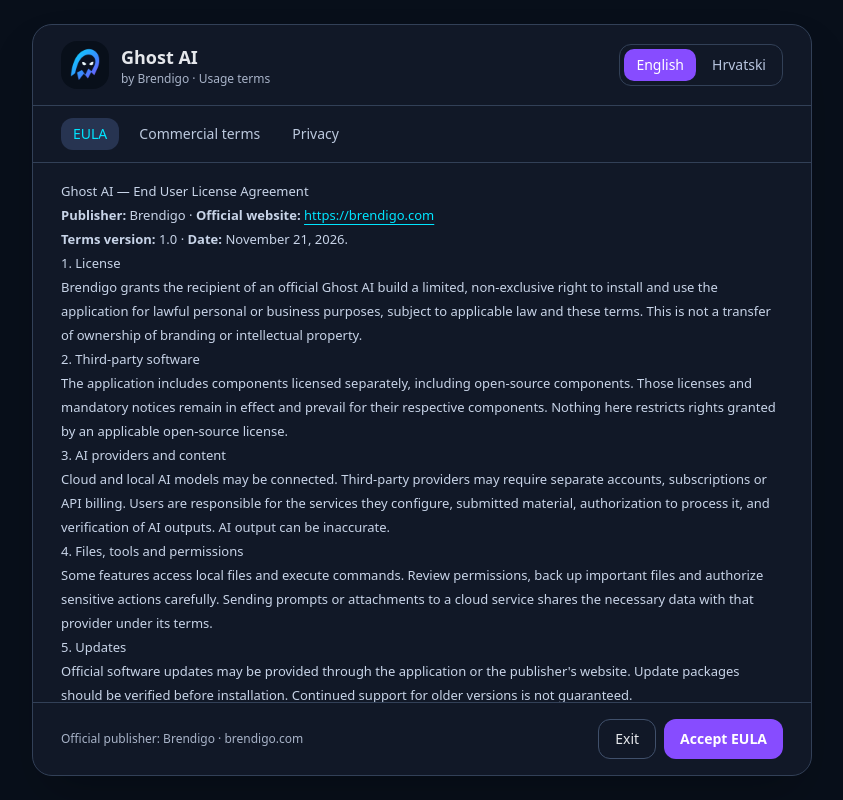
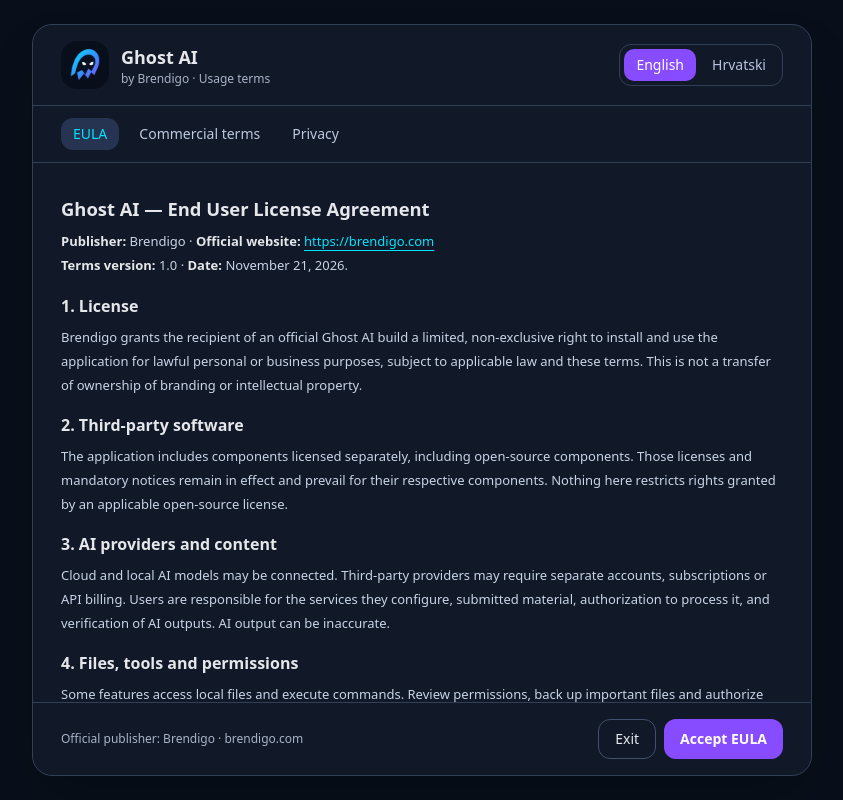
Before and after one commit to bren-wp/Ghost-AI, a React (Vite) app: page / in a window 1280 px wide. Shown: the whole page, without its empty margins (218-1061 px from the left). Built offline with nearby package versions, Linux system fonts and the light colour scheme.

Commit message:
design: style readable Ghost AI legal documents on small and large windows

```diff
--- a/src/App.css
+++ b/src/App.css
@@ -310,3 +310,20 @@
   --sidebar-ring: #874cff;
 }
 .dark :focus-visible { outline-color: #874cff; }
+
+/* Ghost AI by Brendigo — License presentation */
+.ghost-legal-markdown { overflow-wrap: anywhere; }
+.ghost-legal-markdown h1,
+.ghost-legal-markdown h2,
+.ghost-legal-markdown h3 { margin: 1.15rem 0 .45rem; color: #e5e7eb; font-weight: 700; line-height: 1.35; }
+.ghost-legal-markdown h1 { font-size: 1.15rem; }
+.ghost-legal-markdown h2 { font-size: 1rem; }
+.ghost-legal-markdown h3 { font-size: .9rem; }
+.ghost-legal-markdown p { margin: .45rem 0 .8rem; }
+.ghost-legal-markdown ul,
+.ghost-legal-markdown ol { margin: .5rem 0 .8rem; padding-left: 1.5rem; }
+.ghost-legal-markdown ul { list-style: disc; }
+.ghost-legal-markdown ol { list-style: decimal; }
+.ghost-legal-markdown li { padding-left: .2rem; margin-bottom: .35rem; }
+.ghost-legal-markdown strong { color: #e5e7eb; font-weight: 650; }
+.ghost-legal-markdown button:focus-visible { outline: 2px solid #00e5ff; outline-offset: 3px; }
```
